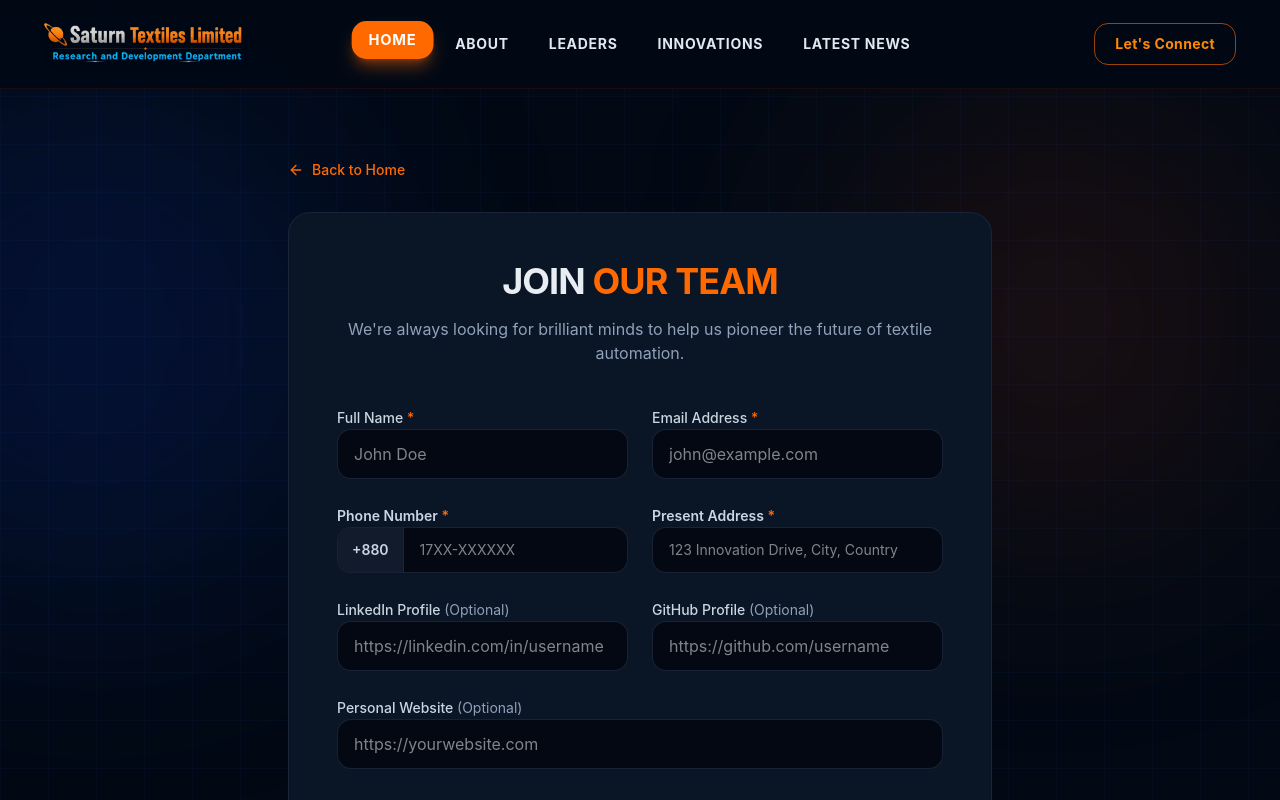
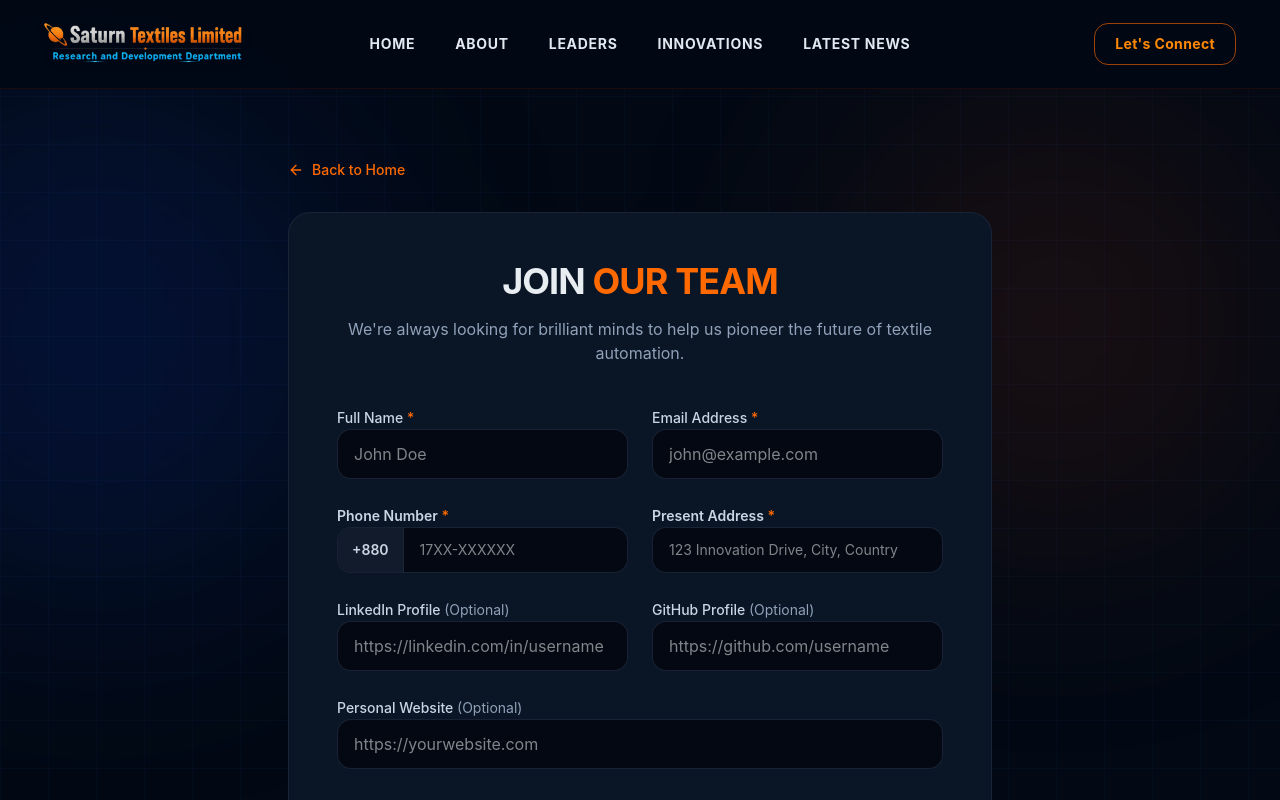
Before and after one commit to mninadmnobo/saturn_rnd_portfolio, a Next.js app: page /join_us in a window 1280 px wide. Shown: the top 800 px of the page. Built offline with nearby package versions, Linux system fonts and the light colour scheme.

Commit message:
fix: disable homepage nav link highlighting when on subpages like /join_us

```diff
--- a/components/layout/Navbar.tsx
+++ b/components/layout/Navbar.tsx
@@ -25,6 +25,7 @@
 
 import { useState, useEffect } from 'react'
 import Link from 'next/link'
+import { usePathname } from 'next/navigation'
 import { Menu, X } from 'lucide-react'
 
 /** Static link definitions. Defined outside the component to avoid re-creating the array on every render. */
@@ -37,11 +38,22 @@ const NAV_LINKS = [
 ] as const
 
 export const Navbar = () => {
+  const pathname = usePathname()
+  const isHomePage = pathname === '/'
+
   const [isOpen, setIsOpen] = useState(false)
   const [scrolled, setScrolled] = useState(false)
-  const [activeSection, setActiveSection] = useState('home')
+  const [activeSection, setActiveSection] = useState(isHomePage ? 'home' : '')
 
   useEffect(() => {
+    if (!isHomePage) {
+      setActiveSection('')
+      const handleOtherScroll = () => setScrolled(window.scrollY > 50)
+      window.addEventListener('scroll', handleOtherScroll)
+      handleOtherScroll()
+      return () => window.removeEventListener('scroll', handleOtherScroll)
+    }
+
     const handleScroll = () => {
       setScrolled(window.scrollY > 50)
 
@@ -77,7 +89,7 @@ export const Navbar = () => {
     window.addEventListener('scroll', handleScroll)
     handleScroll() // Sync on mount without waiting for a scroll event
     return () => window.removeEventListener('scroll', handleScroll)
-  }, [])
+  }, [isHomePage, pathname])
 
   return (
     <nav className={`fixed w-full z-50 border-b border-orange-950/40 transition-all duration-300 ${scrolled
```
